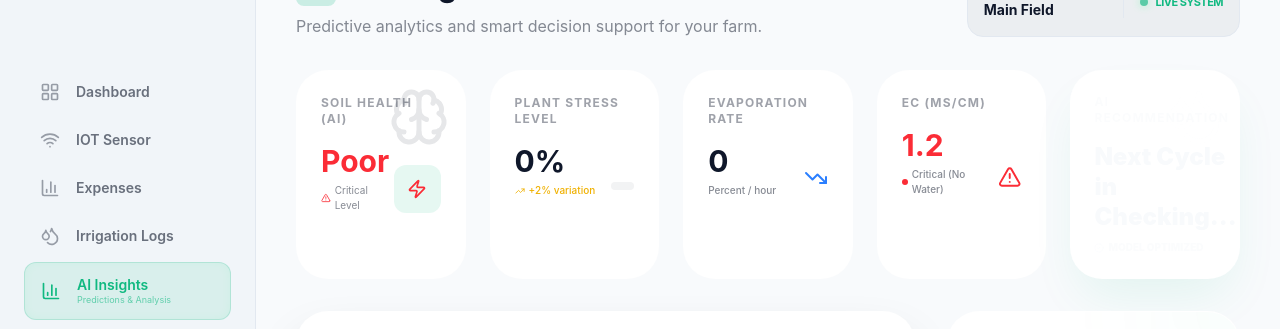
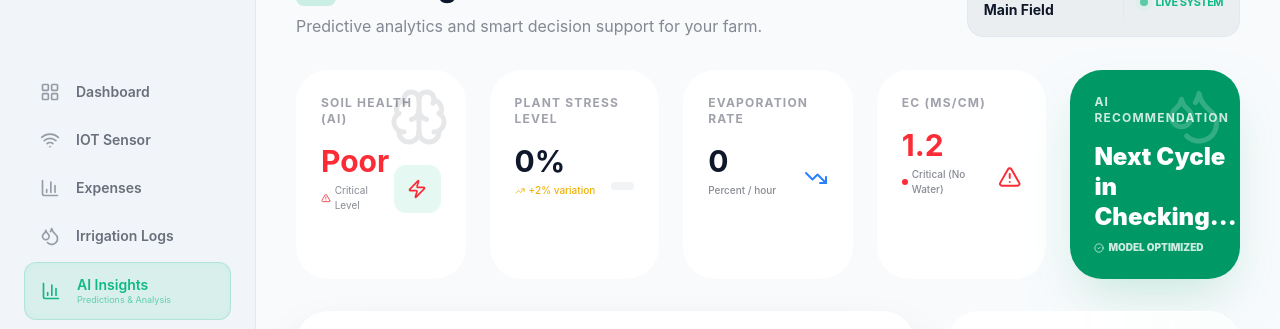
Before and after one commit to frezzyog/smart_agriculture, a Next.js app in the folder client/: page /dashboard/ai-insights in a window 1280 px wide. Both pictures are taken after a click on the button 1100 px from the left and 39 px from the top of the page. Shown: the part 154-483 px from the top of the page. Built offline with nearby package versions, Linux system fonts and the light colour scheme; no server answers.

Commit message:
fix(ui): improve contrast on AI recommendation card by using dark green background

```diff
--- a/client/app/dashboard/ai-insights/page.js
+++ b/client/app/dashboard/ai-insights/page.js
@@ -180,15 +180,15 @@ const AIInsightsPage = () => {
                         </div>
                     </Card>
 
-                    <Card className="p-6 bg-accent border-none relative overflow-hidden group shadow-2xl shadow-accent/10 hover:scale-[1.02] transition-all">
-                        <div className="absolute top-0 right-0 p-4 opacity-10">
-                            <Droplets size={60} className="text-background" />
+                    <Card className="p-6 bg-emerald-600 border-none relative overflow-hidden group shadow-2xl shadow-emerald-600/20 hover:scale-[1.02] transition-all">
+                        <div className="absolute top-0 right-0 p-4 opacity-20">
+                            <Droplets size={60} className="text-white" />
                         </div>
-                        <p className="text-xs font-bold text-background/60 uppercase tracking-widest mb-4 font-black">{t('ai_insights_page.ai_recommendation')}</p>
+                        <p className="text-xs font-bold text-white/80 uppercase tracking-widest mb-4 font-black">{t('ai_insights_page.ai_recommendation')}</p>
                         <div className="flex items-end justify-between">
                             <div>
-                                <h3 className="text-2xl font-black text-background leading-tight">{t('ai_insights_page.next_cycle')} {stats.nextIrrigation}</h3>
-                                <p className="text-[10px] text-background/60 mt-2 flex items-center gap-1 font-black uppercase">
+                                <h3 className="text-2xl font-black text-white leading-tight">{t('ai_insights_page.next_cycle')} {stats.nextIrrigation}</h3>
+                                <p className="text-[10px] text-white/80 mt-2 flex items-center gap-1 font-black uppercase">
                                     <CheckCircle2 size={10} /> {t('ai_insights_page.model_optimized')}
                                 </p>
                             </div>
```
